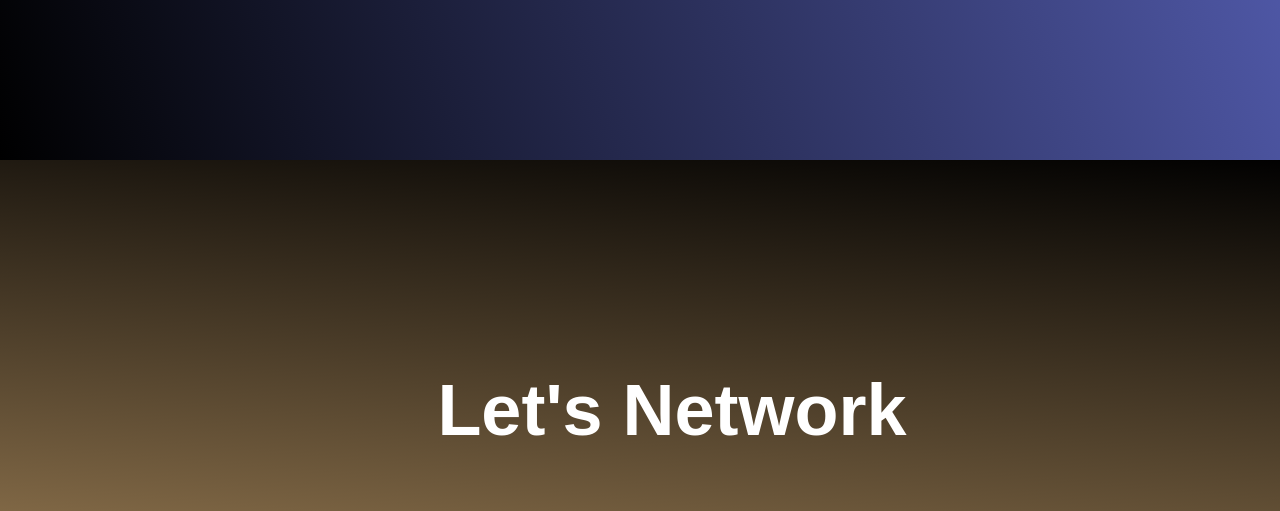
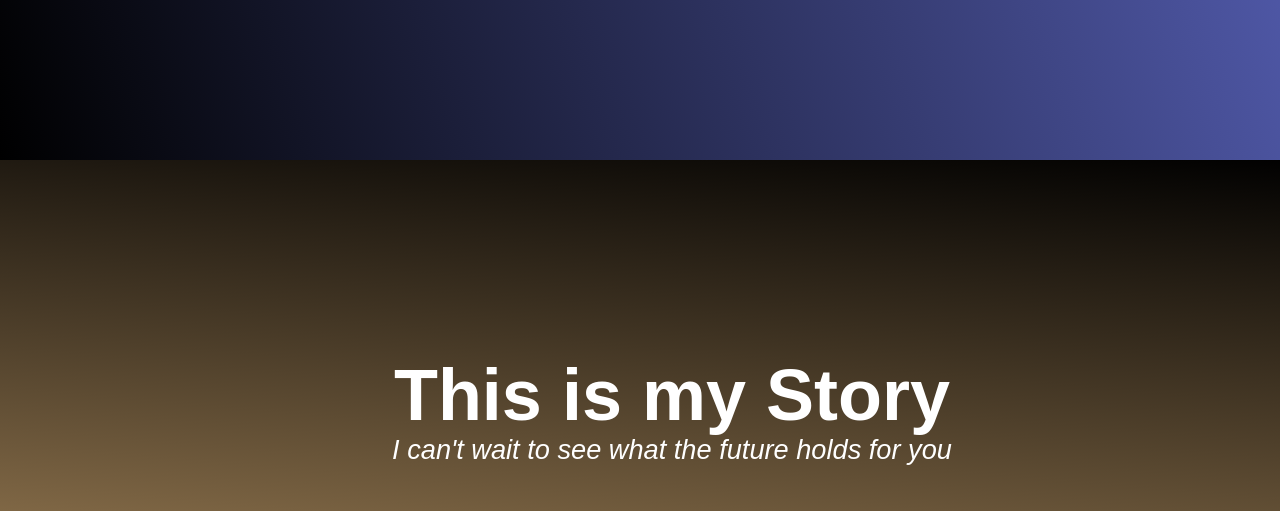
Before and after one commit to ibrahimabah/fCC-Personal-Porfolio, a plain HTML site: page index.html in a window 1280 px wide. Shown: the part 1921-2432 px from the top of the page. Drawn offline with Linux system fonts and the light colour scheme.

Commit message:
I added content to the p element in the contact-header section

```diff
--- a/index.html
+++ b/index.html
@@ -64,8 +64,8 @@
             <!--contact-->
             <section id="contact">
                 <div id="contact-header">
-                    <h2> Let's Network</h2>
-                    <p></p>
+                    <h2> This is my Story</h2>
+                    <p>I can't wait to see what the future holds for you</p>
                 </div>
                 <div id="contact-links">
                     <a
```
